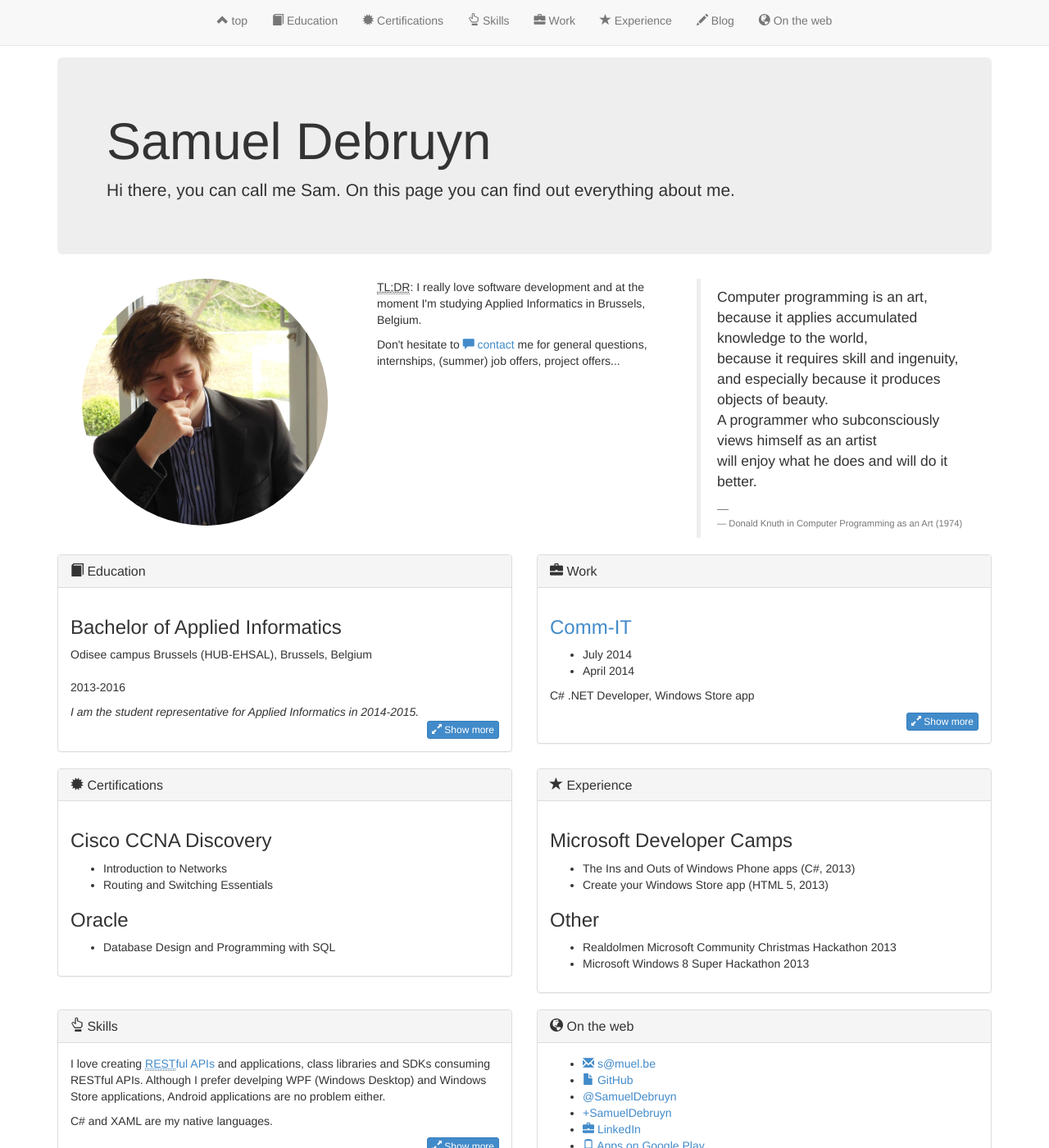
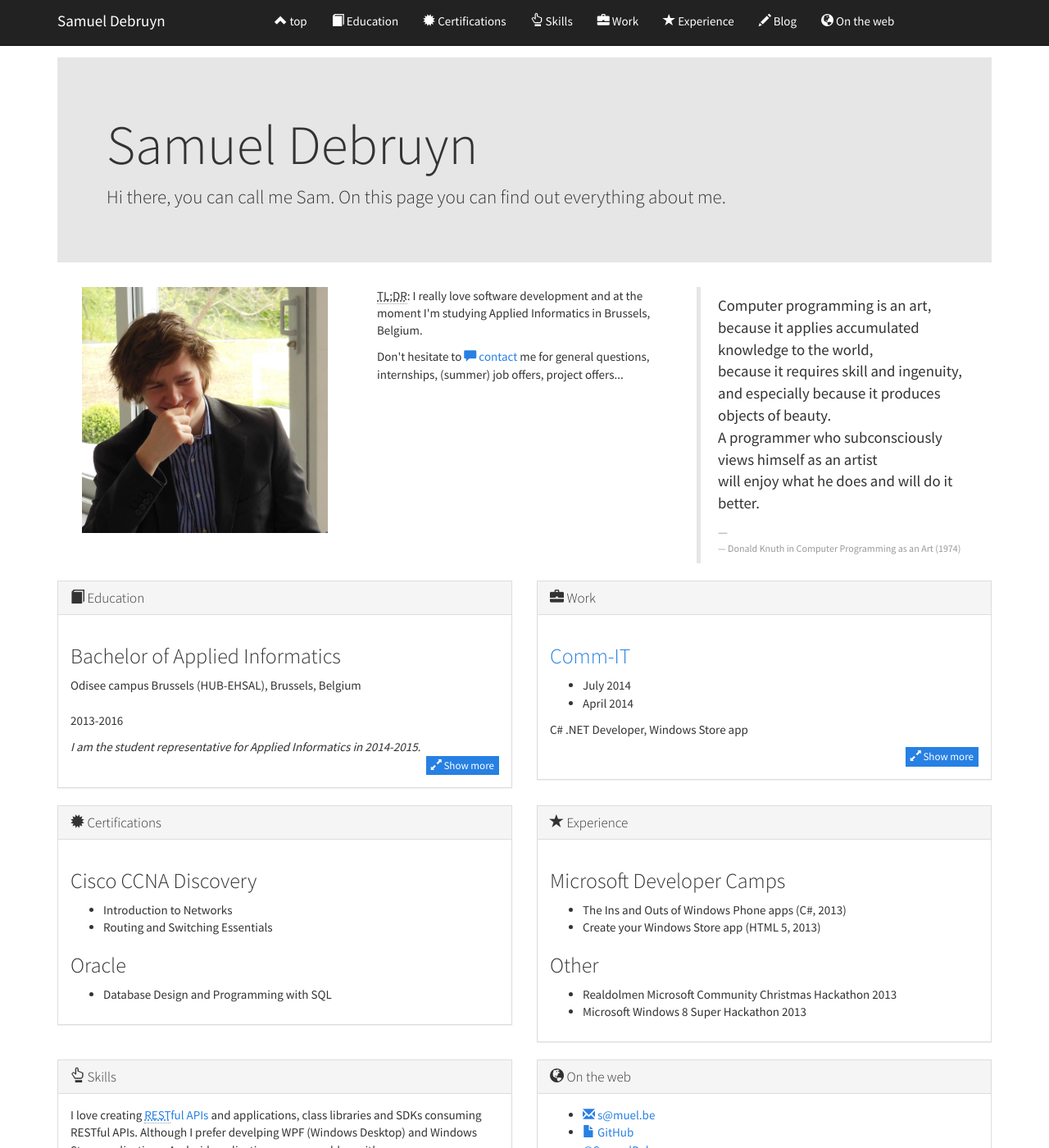
Before and after one commit to dbparedes/samueldebruyn.github.io, a Jekyll site: the page built from index.html, in a window 1280 px wide and 1400 px high. Shown: the whole window at 82% size. Built offline with Jekyll 4.4.1, drawn with Linux system fonts in a browser that asks for light colours.

Commit message:
some design fixes

```diff
--- a/_includes/bs_navigation.html
+++ b/_includes/bs_navigation.html
@@ -9,14 +9,11 @@
         <span class="icon-bar"></span>
         <span class="icon-bar"></span>
       </button>
-      <a class="navbar-brand" href="#top">Samuel Debruyn</a>
+      <a class="navbar-brand" href="{{ '/posts.html' | prepend: site.baseurl }}">Sam's blog</a>
     </div>
 
     <!-- Collect the nav links, forms, and other content for toggling -->
     <div class="collapse navbar-collapse" id="bs-nav">
-      <ul class="nav navbar-nav">
-        <li><a href="{{ '/posts.html' | prepend: site.baseurl }}"><span class="glyphicon glyphicon-pencil"></span> Blog home</a></li>
-      </ul>
       <ul class="nav navbar-nav navbar-right" style="padding-right: 30px;">
         <li><a href="{{ '/' | prepend: site.baseurl }}"><span class="glyphicon glyphicon-user"></span> About me</a></li>
       </ul>
--- a/index.html
+++ b/index.html
@@ -30,6 +30,7 @@
         <span class="icon-bar"></span>
         <span class="icon-bar"></span>
       </button>
+      <a class="navbar-brand" href="#top">Samuel Debruyn</a>
     </div>
 
     <!-- Collect the nav links, forms, and other content for toggling -->
@@ -56,7 +57,7 @@
 
 <div class="row">
   <div class="col-md-4 center-block text-center">
-    <img class="img-circle img-responsive text-center center-block" width="300" src="avatar.jpg" alt="me" />
+    <img class="img-rounded img-responsive text-center center-block" width="300" src="avatar.jpg" alt="me" />
   </div>
   <div class="col-md-4">
     <p>
```
Also changed, not shown: css/bootstrap.min.css.
